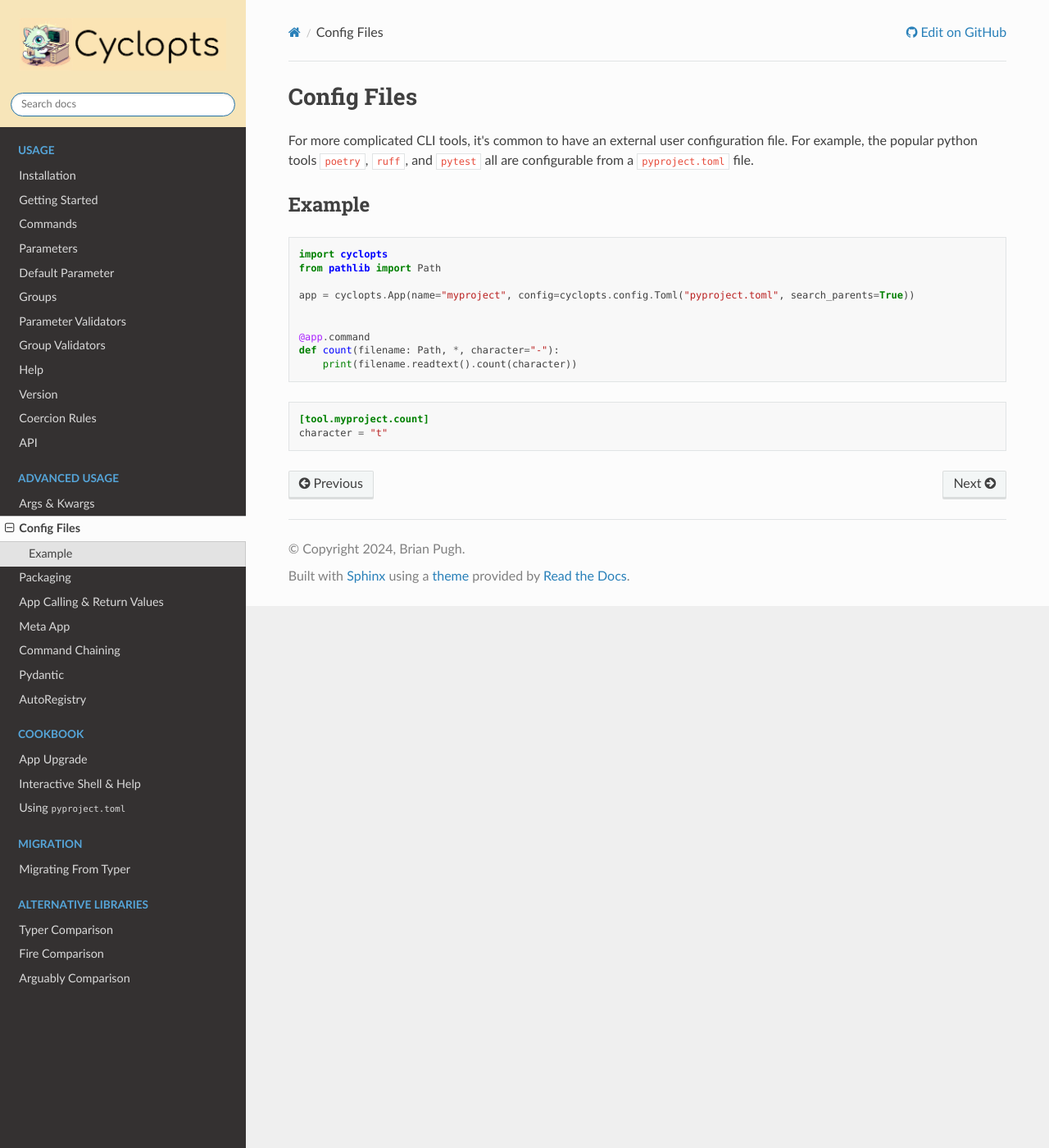
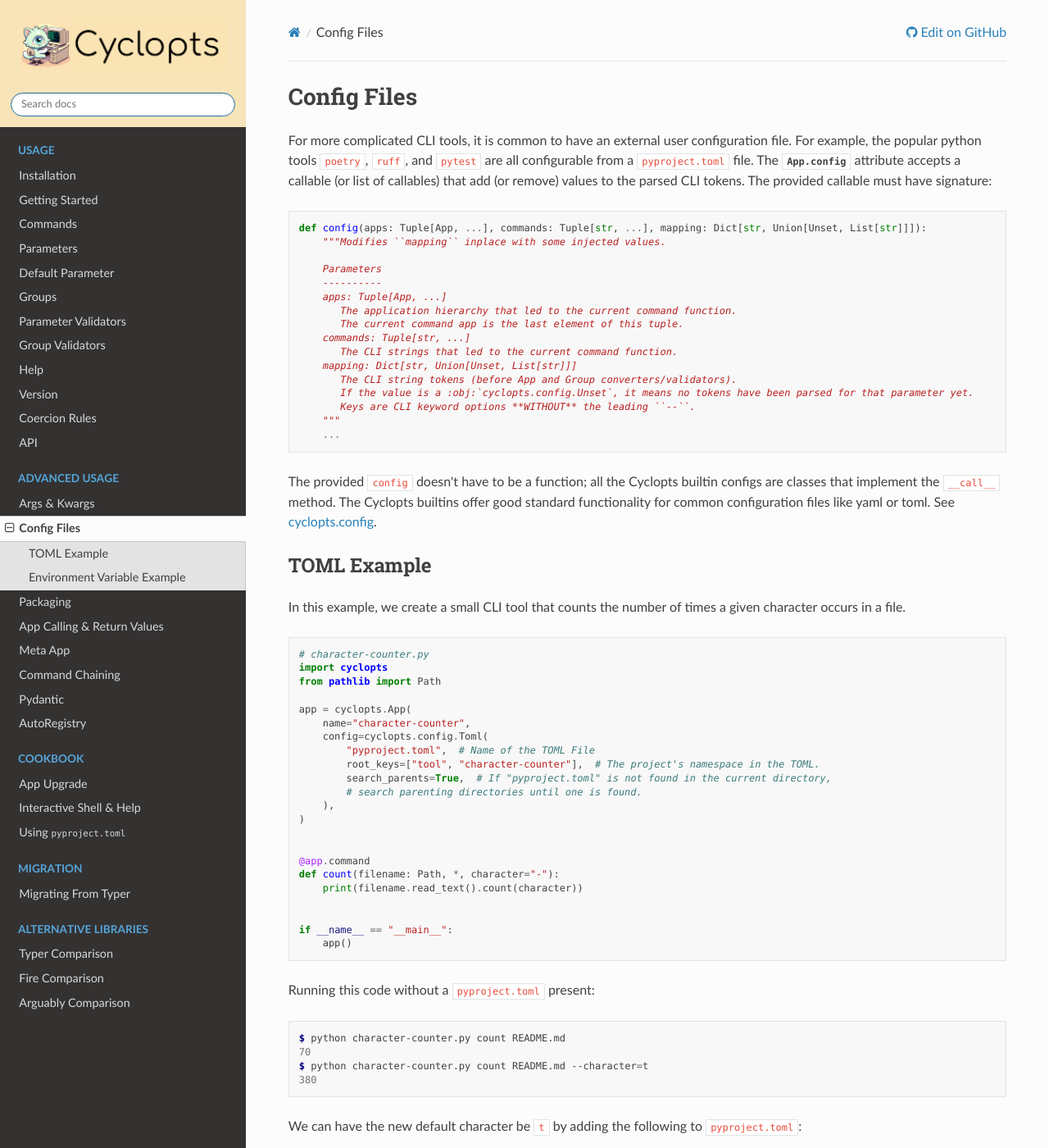
Before and after one commit to BrianPugh/cyclopts, a Sphinx documentation site: the page built from docs/source/config_file.rst, in a window 1280 px wide and 1400 px high. Shown: the whole window at 82% size. Built offline with Sphinx 7.4.7 and the Read the Docs theme 2.0.0, drawn with Linux system fonts in a browser that asks for light colours; some of the changed text lies outside the part shown.

Commit message:
more docs

```diff
--- a/docs/source/api.rst
+++ b/docs/source/api.rst
@@ -188,14 +188,14 @@
 
       .. code-block:: python
 
-         def config(apps: Tuple[App, ...], commands: Tuple[str, ...], bound: Dict[str, Union[Unset, List[str]]]) -> Any:
-             """Modifies ``bound`` inplace with some injected values.
+         def config(apps: Tuple[App, ...], commands: Tuple[str, ...], mapping: Dict[str, Union[Unset, List[str]]]) -> Any:
+             """Modifies ``mapping`` inplace with some injected values.
 
              Parameters
              ----------
              apps: Tuple[App, ...]
                 The application hierarchy that led to the current command function.
-                The current command is the last app of this tuple.
+                The current command app is the last element of this tuple.
              commands: Tuple[str, ...]
                 The CLI strings that led to the current command function.
              mapping: Dict[str, Union[Unset, List[str]]]
--- a/docs/source/config_file.rst
+++ b/docs/source/config_file.rst
@@ -1,26 +1,129 @@
 ============
 Config Files
 ============
-For more complicated CLI tools, it's common to have an external user configuration file. For example, the popular python tools ``poetry``, ``ruff``, and ``pytest`` all are configurable from a ``pyproject.toml`` file.
-
-
--------
-Example
--------
+For more complicated CLI tools, it is common to have an external user configuration file. For example, the popular python tools ``poetry``, ``ruff``, and ``pytest`` are all configurable from a ``pyproject.toml`` file. The :attr:`App.config <cyclopts.App.config>` attribute accepts a callable (or list of callables) that add (or remove) values to the parsed CLI tokens. The provided callable must have signature:
 
 .. code-block:: python
 
+   def config(apps: Tuple[App, ...], commands: Tuple[str, ...], mapping: Dict[str, Union[Unset, List[str]]]):
+       """Modifies ``mapping`` inplace with some injected values.
+
+       Parameters
+       ----------
+       apps: Tuple[App, ...]
+          The application hierarchy that led to the current command function.
+          The current command app is the last element of this tuple.
+       commands: Tuple[str, ...]
+          The CLI strings that led to the current command function.
+       mapping: Dict[str, Union[Unset, List[str]]]
+          The CLI string tokens (before App and Group converters/validators).
+          If the value is a :obj:`cyclopts.config.Unset`, it means no tokens have been parsed for that parameter yet.
+          Keys are CLI keyword options **WITHOUT** the leading ``--``.
+       """
+       ...
+
+The provided ``config`` doesn't have to be a function; all the Cyclopts builtin configs are classes that implement the ``__call__`` method. The Cyclopts builtins offer good standard functionality for common configuration files like yaml or toml. See :ref:`cyclopts.config <API Config>`.
+
+------------
+TOML Example
+------------
+In this example, we create a small CLI tool that counts the number of times a given character occurs in a file.
+
+.. code-block:: python
+
+   # character-counter.py
    import cyclopts
    from pathlib import Path
 
-   app = cyclopts.App(name="myproject", config=cyclopts.config.Toml("pyproject.toml", search_parents=True))
+   app = cyclopts.App(
+       name="character-counter",
+       config=cyclopts.config.Toml(
+           "pyproject.toml",  # Name of the TOML File
+           root_keys=["tool", "character-counter"],  # The project's namespace in the TOML.
+           search_parents=True,  # If "pyproject.toml" is not found in the current directory,
+           # search parenting directories until one is found.
+       ),
+   )
 
 
    @app.command
    def count(filename: Path, *, character="-"):
-       print(filename.readtext().count(character))
+       print(filename.read_text().count(character))
+
+
+   if __name__ == "__main__":
+       app()
+
+Running this code without a ``pyproject.toml`` present:
+
+.. code-block:: console
+
+   $ python character-counter.py count README.md
+   70
+   $ python character-counter.py count README.md --character=t
+   380
+
+We can have the new default character be ``t`` by adding the following to ``pyproject.toml``:
 
 .. code-block:: toml
 
-   [tool.myproject.count]
+   [tool.character-counter.count]
    character = "t"
+
+Rerunning the app without a specified ``--character`` will result in using the toml-provided value:
+
+.. code-block:: console
+
+   $ python character-counter.py count README.md
+   380
+
+----------------------------
+Environment Variable Example
+----------------------------
+To automatically derive and read appropriate environment variables for :class:`~cyclopts.Parameter`s, use the :class:`cyclopts.config.Env` class. Continuing the above TOML example:
+
+
+.. code-block:: python
+
+   # character-counter.py
+   import cyclopts
+   from pathlib import Path
+
+   app = cyclopts.App(
+       name="character-counter",
+       config=cyclopts.config.Env(
+           "CHAR_COUNTER_",  # Every environment variable will begin with this.
+       ),
+   )
+
+
+   @app.command
+   def count(filename: Path, *, character="-"):
+       print(filename.read_text().count(character))
+
+
+   if __name__ == "__main__":
+       app()
+
+Running this code without a specified ``--character`` results in the default ``-`` being used.
+
+.. code-block:: console
+
+   $ python character-counter.py count README.md
+   70
+
+The :class:`~cyclopts.config.Env` assembles the environment variable name by joining the following components (in-order):
+
+1. The provided ``prefix``. In this case, it is ``"CHAR_COUNTER_"``.
+
+2. The command and subcommand(s) that lead up to the function being executed.
+
+3. The parameter's CLI name, with the leading ``--`` stripped, and hyphens replaced with underscores ``_``.
+
+By exporting a value to ``CHAR_COUNTER_COUNT_CHARACTER``, that value will now be used as the default:
+
+.. code-block:: console
+
+   $ export CHAR_COUNTER_COUNT_CHARACTER=t
+   $ python character-counter.py count README.md
+   380
```
